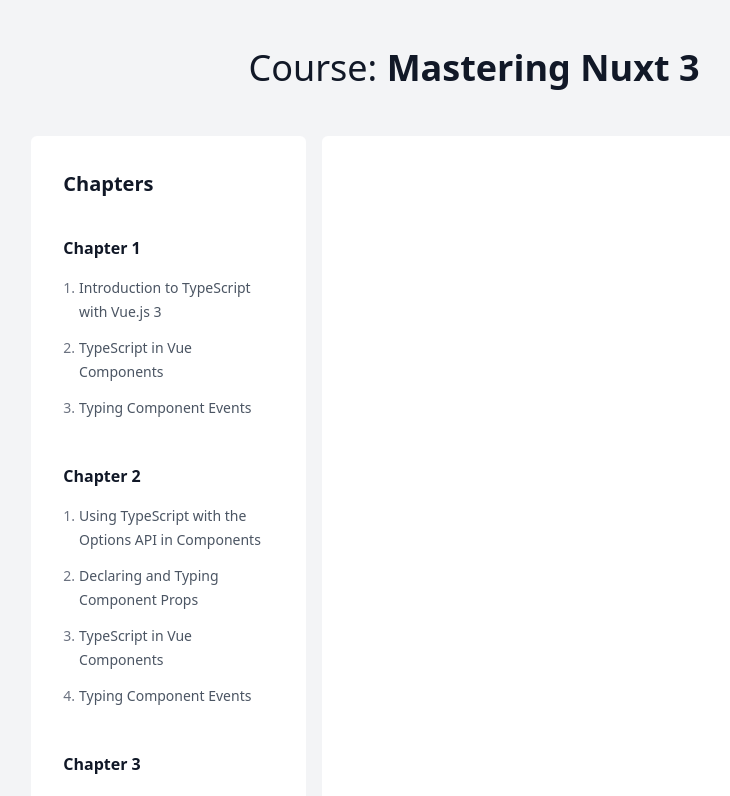
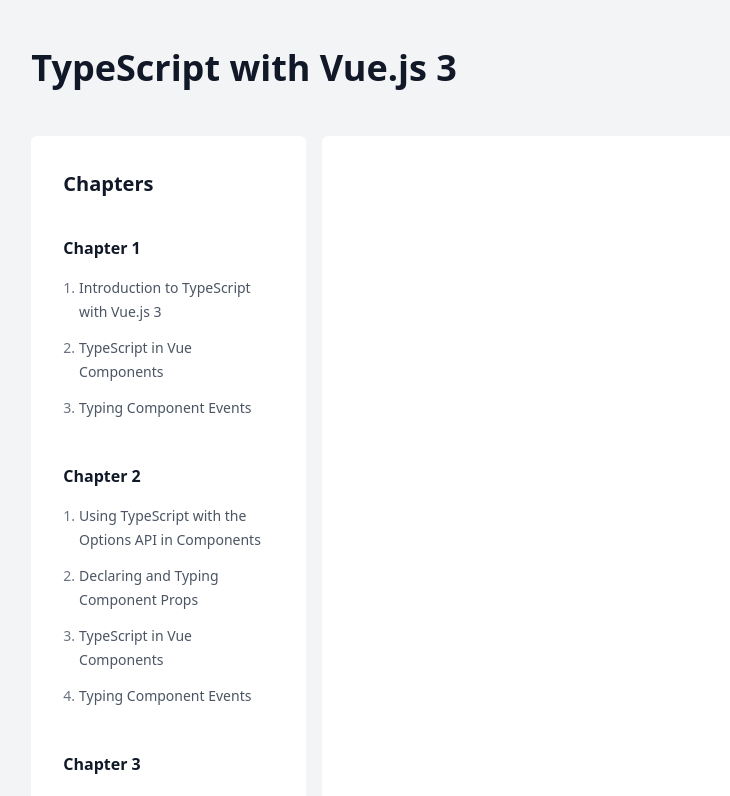
Before and after one commit to jadelomeiri/mastering-nuxt-3, a Nuxt app: page /course in a window 1280 px wide. Shown: the top 796 px of the page, without its empty margins (166-896 px from the left). Built offline with nearby package versions, Linux system fonts and the light colour scheme.

Commit message:
Creating a Login Page

```diff
--- /dev/null
+++ b/composables/useFirstLesson.ts
@@ -0,0 +1,4 @@
+export default () => {
+    const { chapters } = useCourse();
+    return chapters[0].lessons[0];
+};
--- a/pages/course.vue
+++ b/pages/course.vue
@@ -1,9 +1,9 @@
 <template>
+  <div>
     <div class="prose mb-12">
       <h1>
         <span class="font-medium">
-        Course:
-        <span class="font-bold">Mastering Nuxt 3</span>
+          <span class="font-bold">{{ title }}</span>
         </span>
       </h1>
     </div>
@@ -59,10 +59,11 @@
         </NuxtErrorBoundary>
       </div>
     </div>
+  </div>
 </template>
 
 <script setup>
-const { chapters } = useCourse();
+const { chapters, title } = useCourse();
 
 const resetError = async (error) => {
   await navigateTo(
--- a/pages/index.vue
+++ b/pages/index.vue
@@ -1,3 +1,12 @@
 <template>
-    Hello, Mastering Nuxt 3!
-</template>
+    <NuxtLink
+      class="underline font-medium"
+      :href="firstLesson.path"
+    >
+      Go to first lesson
+    </NuxtLink>
+  </template>
+
+  <script setup lang="ts">
+  const firstLesson = useFirstLesson();
+  </script>
--- /dev/null
+++ b/pages/login.vue
@@ -0,0 +1,14 @@
+<template>
+    <div class="prose w-full max-w-2xl h-9">
+      <h1>Log in to {{ title }}</h1>
+      <button
+        class="bg-blue-500 text-white font-bold py-2 px-4 rounded"
+      >
+        Log in with Github
+      </button>
+    </div>
+  </template>
+
+  <script setup lang="ts">
+  const { title } = useCourse();
+  </script>
```
Lines whose indentation alone changed are shown as unchanged.
